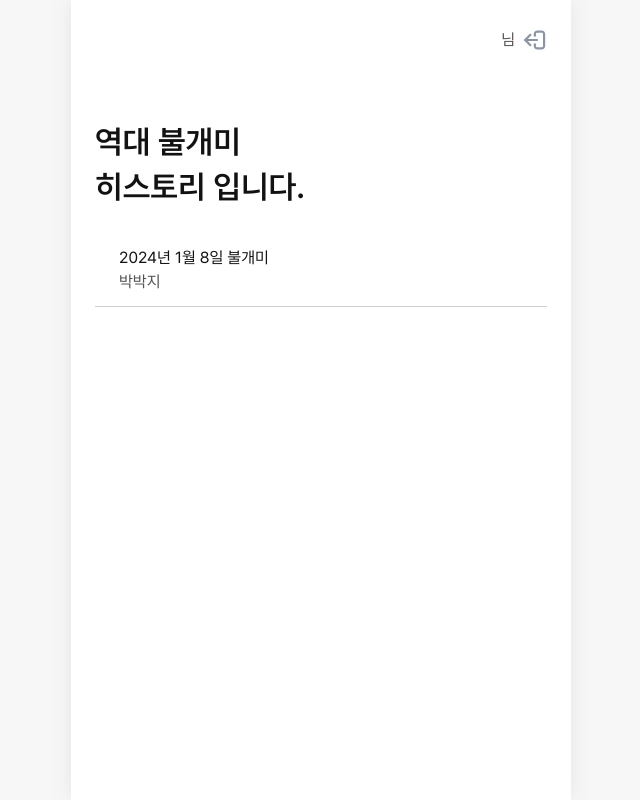
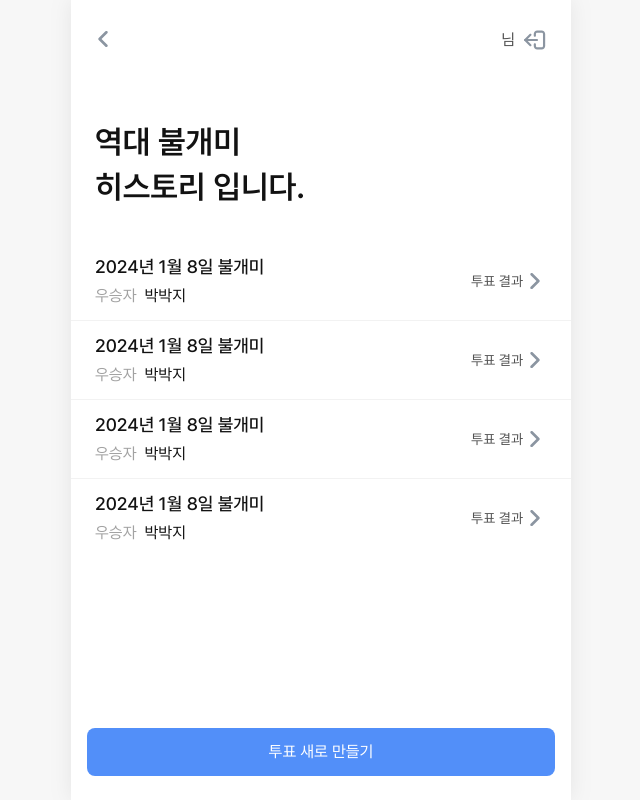
Before and after one commit to GAEGURINLAP/ggugitt, a React (Vite) app: page /vote-history in a window 1280 px wide. Shown: the whole page, without its empty margins (319-959 px from the left). Built offline with nearby package versions, Linux system fonts and the light colour scheme.

Commit message:
feature: VoteHistory -> UI 완성

```diff
--- a/src/routes/vote-history.tsx
+++ b/src/routes/vote-history.tsx
@@ -1,21 +1,25 @@
 import styled from "@emotion/styled";
 
 import Header from "../component/Header";
+import BottomButton01 from "../component/BottomButon01";
+
+import { Label } from "./home";
 
 const Wrapper = styled.div`
-  padding: 0 24px;
+  /* padding: 0 24px; */
   padding-top: 120px;
   height: 100vh;
   padding-bottom: 80px;
   display: flex;
   flex-direction: column;
-  gap: 24px;
+  gap: 32px;
 `;
 
 export const Title = styled.h1`
   font-size: 32px;
   font-weight: 600;
   line-height: 140%;
+  padding: 0 24px;
   b {
     color: var(--main);
   }
@@ -24,47 +28,89 @@ export const Title = styled.h1`
 export const List = styled.div`
   display: flex;
   flex-direction: column;
-  gap: 8px;
 `;
 
 export const Item = styled.div`
   display: flex;
   flex-direction: row;
+  justify-content: space-between;
   padding: 16px 24px;
-  border-bottom: 1px solid #d0d1d2;
+  border-bottom: 1px solid #f2f2f2;
+  transition: all 0.3s ease-out;
+  cursor: pointer;
+  &:last-child {
+    border-bottom: none;
+  }
+  &:hover {
+    background-color: #f2f2f2;
+  }
 `;
 
 export const WrapperLeft = styled.div`
   display: flex;
   flex-direction: column;
+  gap: 12px;
+`;
+
+export const WrapperRight = styled.div`
+  display: flex;
+  flex-direction: row;
+  align-items: center;
+`;
+
+export const Name = styled.h2`
+  font-size: 18px;
+  font-weight: 500;
+`;
+export const Winner = styled.h4`
+  display: flex;
+  flex-direction: row;
   gap: 8px;
 `;
 
-export const Name = styled.h2`
-  font-size: ;
+export const WinnerLabel = styled.h4`
+  color: #a2a2a2;
+  font-size: 16px;
 `;
-export const Winner = styled.h4`
-  color: #525252;
+export const WinnerName = styled.h4`
+  /* color: #525252; */
 `;
+
+const array = ["0", "1", "2", "3"];
 
 export default function VoteHistory() {
   return (
     <>
-      <Header />
+      <Header isNavigator />
       <Wrapper>
         <Title>
           역대 불개미 <br />
           히스토리 입니다.
         </Title>
         <List>
-          <Item>
-            <WrapperLeft>
-              <Name>2024년 1월 8일 불개미</Name>
-              <Winner>박박지</Winner>
-            </WrapperLeft>
-          </Item>
+          {array.map((item) => (
+            <Item>
+              <WrapperLeft>
+                <Name>2024년 1월 8일 불개미</Name>
+                <Winner>
+                  <WinnerLabel>우승자</WinnerLabel>
+                  <WinnerName>박박지</WinnerName>
+                </Winner>
+              </WrapperLeft>
+              <WrapperRight>
+                <Label>투표 결과</Label>
+                <img
+                  src="/images/icon/common/icon-arrow-left.svg"
+                  width={24}
+                  height={24}
+                  style={{ transform: "rotate(0.5turn)" }}
+                />
+              </WrapperRight>
+            </Item>
+          ))}
         </List>
       </Wrapper>
+      <BottomButton01 label={"투표 새로 만들기"} />
     </>
   );
 }
```
